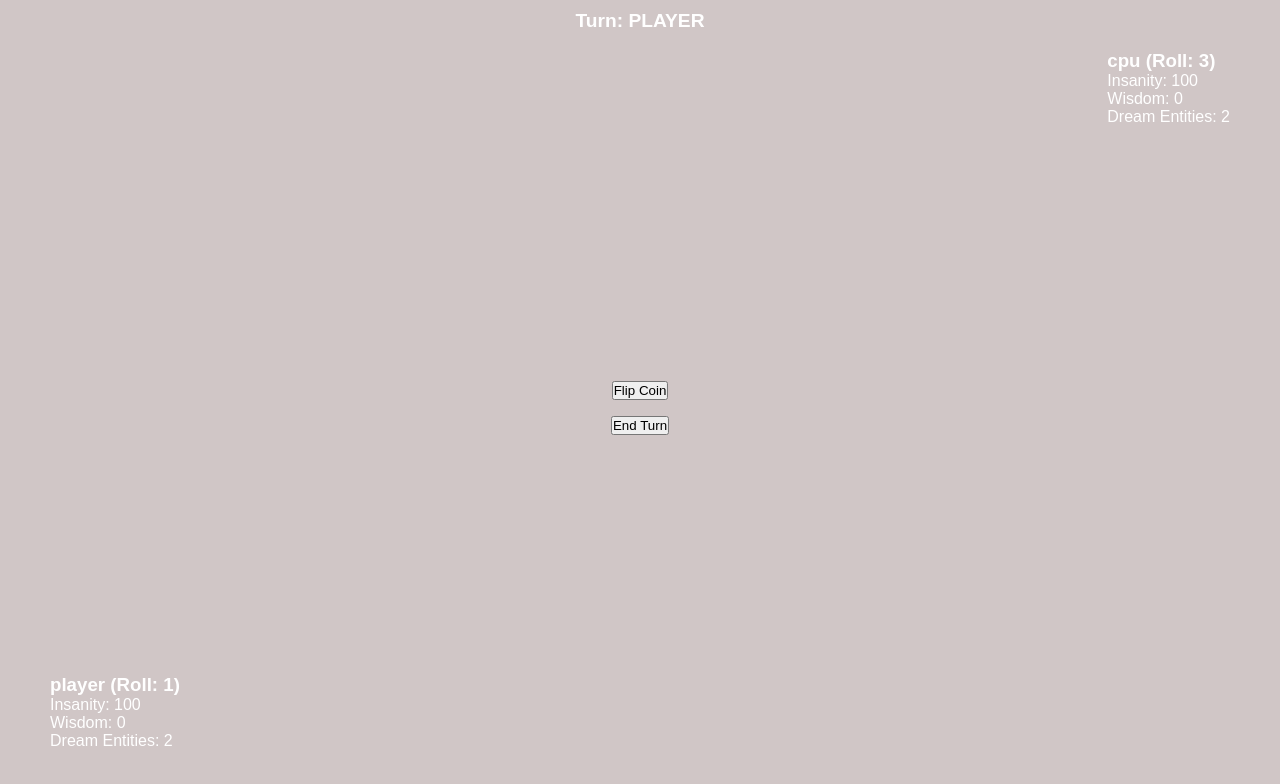
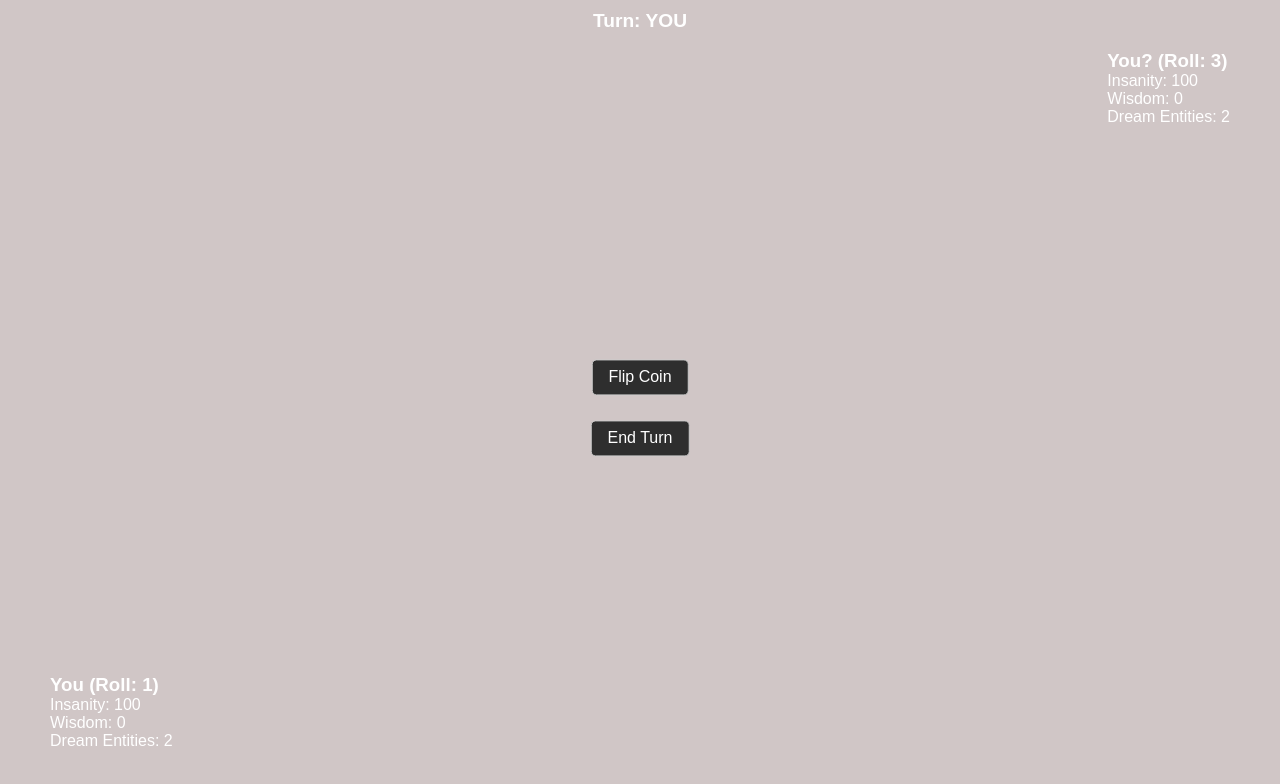
Before and after one commit to uly3/dream-game, a Next.js app in the folder frontend/: page /play/game in a window 1280 px wide. Shown: the top 784 px of the page. Built offline with nearby package versions, Linux system fonts and the light colour scheme.

Commit message:
Styling changes updates

```diff
--- a/frontend/src/app/globals.css
+++ b/frontend/src/app/globals.css
@@ -1,7 +1,7 @@
 :root {
-  --dreamBlack: #d0c6c6;
+  --dreamBlack: #1c1b1b;  /* darker than #d0c6c6 */
   --dreamWhite: #ffffff;
-  --dreamGreen: #1f3d1f;
+  --dreamGreen: #2f5f2f;
   --dreamGray: #2e2e2e;
   --dreamBrown: #4b3a29;
   --dreamRed: #7d1414;
--- a/frontend/src/app/play/PlayMenu.module.css
+++ b/frontend/src/app/play/PlayMenu.module.css
@@ -23,6 +23,7 @@
   .button {
     background-color: var(--dreamGray);
     color: var(--dreamWhite);
+    width: 200px;
     border: none;
     padding: 0.75rem 1.5rem;
     border-radius: 0.3rem;
--- a/frontend/src/app/play/game/GameBoard.module.css
+++ b/frontend/src/app/play/game/GameBoard.module.css
@@ -1,13 +1,58 @@
-.container {
-    display: flex;
-    flex-direction: column;
-    align-items: center;
-    padding: 1rem;
-    color: var(--dreamWhite);
-  }
+.gameContainer {
+  position: relative;
+  width: 100vw;
+  height: 100vh;
+  color: var(--dreamWhite);
+  background-color: #d0c6c6; /* your pinkish dream color */
+  overflow: hidden; /* in case you have floating elements */
+  padding: 1rem;
+}
 
-  .gameArea {
-    margin-top: 1rem;
-    border: 2px solid var(--dreamGreen);
-    /* This container holds the Pixi canvas. */
-  }
+.topBanner {
+  position: absolute;
+  top: 10px;
+  left: 50%;
+  transform: translateX(-50%);
+  font-size: 1.2rem;
+  font-weight: bold;
+}
+
+.playerInfo {
+  position: absolute;
+  bottom: 50px;
+  left: 50px;
+}
+
+.cpuInfo {
+  position: absolute;
+  top: 50px;
+  right: 50px;
+}
+
+.middleArea {
+  position: absolute;
+  top: 50%;
+  left: 50%;
+  transform: translate(-50%, -50%);
+  text-align: center;
+}
+
+/* Example of styling for your action buttons */
+.actionButton {
+  background-color: var(--dreamGray);
+  color: var(--dreamWhite);
+  border: 1px solid #ccc;
+  border-radius: 0.3rem;
+  padding: 0.5rem 1rem;
+  margin: 0.3rem;
+  cursor: pointer;
+  font-size: 1rem;
+  transition: background-color 0.3s ease;
+}
+.actionButton:hover {
+  background-color: var(--dreamGreen);
+}
+.actionButton:disabled {
+  opacity: 0.5;
+  cursor: not-allowed;
+}
--- a/frontend/src/app/play/game/page.tsx
+++ b/frontend/src/app/play/game/page.tsx
@@ -1,4 +1,3 @@
-// src/app/play/game/page.tsx
 "use client";
 import { useEffect } from "react";
 import { useRouter } from "next/navigation";
@@ -9,22 +8,24 @@ import SoundButton from "@/components/SoundButton";
 import { useBackgroundMusic } from "@/lib/soundManager";
 import CreepyMessages from "@/components/CreepyMessages";
 
-// Helper: Map Scout letters to full names.
+import styles from "./GameBoard.module.css";
+
+function getDisplayName(id: string) {
+  // "player" => "You"
+  // "cpu" => "You?"
+  return id === "player" ? "You" : "You?";
+}
+
+// Helper: Map Scout letters to full names (if needed)
 function scoutEntityNames(entities: string[]): string[] {
   return entities.map((e) => {
     switch (e) {
-      case "A":
-        return "Wisdom Eater";
-      case "B":
-        return "Scout";
-      case "C":
-        return "Gambler";
-      case "D":
-        return "Gift";
-      case "E":
-        return "Guillotine";
-      default:
-        return e;
+      case "A": return "Wisdom Eater";
+      case "B": return "Scout";
+      case "C": return "Gambler";
+      case "D": return "Gift";
+      case "E": return "Guillotine";
+      default:  return e;
     }
   });
 }
@@ -58,46 +59,35 @@ export default function GameBoardPage() {
     musicVolume,
   } = useGameStore();
 
-  // Play game loop music (the MusicProvider in layout should handle main menu music).
+  // Play the game loop music
   useBackgroundMusic("/Main_Game_Loop_Song.wav", true, musicVolume / 100);
 
+  // Initialize game on mount
   useEffect(() => {
     initGame();
   }, [initGame]);
 
-  // Redirect to menu when gameOver countdown finishes.
+  // If game over countdown hits 0 => go back to menu
   useEffect(() => {
     if (gameOver && gameOverCountdown === 0) {
       router.push("/menu");
     }
   }, [gameOver, gameOverCountdown, router]);
 
+  // Identify the current player
   const currentPlayer = players[currentPlayerIndex];
   const cpuPlayer = players.find((p) => p.id === "cpu");
   const playerObj = players.find((p) => p.id === "player");
 
-  // Minimal CPU logic.
+  // Minimal CPU logic
   useEffect(() => {
-    if (
-      currentPlayer.id === "cpu" &&
-      !currentPlayer.isEliminated &&
-      !gameOver
-    ) {
+    if (currentPlayer.id === "cpu" && !currentPlayer.isEliminated && !gameOver) {
       const cpuTimeout = setTimeout(() => {
-        if (
-          useGameStore.getState().players[
-            useGameStore.getState().currentPlayerIndex
-          ].id !== "cpu"
-        )
-          return;
+        // Double-check still CPU
+        if (useGameStore.getState().players[useGameStore.getState().currentPlayerIndex].id !== "cpu") return;
         flipCoin();
         const coinTimeout = setTimeout(() => {
-          if (
-            useGameStore.getState().players[
-              useGameStore.getState().currentPlayerIndex
-            ].id !== "cpu"
-          )
-            return;
+          if (useGameStore.getState().players[useGameStore.getState().currentPlayerIndex].id !== "cpu") return;
           if (useGameStore.getState().isPlayerAwake) {
             if (Math.random() < 0.5) {
               gainWisdom();
@@ -111,16 +101,15 @@ export default function GameBoardPage() {
     }
   }, [currentPlayerIndex, currentPlayer, gameOver, flipCoin, gainWisdom, nextTurn]);
 
-  // Game Over fade screen logic.
+  // If game is over => fade background
   if (gameOver) {
-    const fadeFactor = 1 - gameOverCountdown / 5; // 0 → 1 over 5s
+    const fadeFactor = 1 - gameOverCountdown / 5; // from 0 to 1 over 5s
     const startColor = { r: 208, g: 198, b: 198 }; // #d0c6c6
-    const endColor = fadeToBlack
-      ? { r: 0, g: 0, b: 0 }
-      : { r: 255, g: 255, b: 255 };
+    const endColor = fadeToBlack ? { r: 0, g: 0, b: 0 } : { r: 255, g: 255, b: 255 };
     const r = Math.round(startColor.r + (endColor.r - startColor.r) * fadeFactor);
     const g = Math.round(startColor.g + (endColor.g - startColor.g) * fadeFactor);
     const b = Math.round(startColor.b + (endColor.b - startColor.b) * fadeFactor);
+
     return (
       <div
         style={{
@@ -144,13 +133,15 @@ export default function GameBoardPage() {
     );
   }
 
+  // Show gambler dice result if needed
   function renderGamblerMessage() {
     if (gamblerRolling > 0) {
       return <p style={{ color: "lime" }}>Rolling dice... ({gamblerRolling}s)</p>;
     }
     if (gamblerResult !== null && gamblerShowResult > 0) {
-      const evenOdd =
-        gamblerResult % 2 === 0 ? "even => +2 wisdom" : "odd => -20 insanity";
+      const evenOdd = gamblerResult % 2 === 0
+        ? "even => +2 wisdom"
+        : "odd => -20 insanity";
       return (
         <p style={{ color: "lime" }}>
           You rolled {gamblerResult} ({evenOdd}) ({gamblerShowResult}s)
@@ -160,6 +151,7 @@ export default function GameBoardPage() {
     return null;
   }
 
+  // For the hallucination shadow effect
   function getShadowedCount(insanity: number): number {
     if (insanity < 40) return 3;
     if (insanity < 50) return 2;
@@ -189,107 +181,69 @@ export default function GameBoardPage() {
     );
   }
 
+  // If we can use wisdom
   const canUseWisdom =
-    currentPlayer.wisdom >= 5 &&
-    !hasTakenAction &&
-    isPlayerAwake &&
-    hasFlippedCoin;
+    currentPlayer.wisdom >= 5 && !hasTakenAction && isPlayerAwake && hasFlippedCoin;
 
-  // When Scout is used, convert letters to full names.
-  function scoutEntityNames(entities: string[]): string[] {
-    return entities.map((e) => {
-      switch (e) {
-        case "A":
-          return "Wisdom Eater";
-        case "B":
-          return "Scout";
-        case "C":
-          return "Gambler";
-        case "D":
-          return "Gift";
-        case "E":
-          return "Guillotine";
-        default:
-          return e;
+  // If Scout used, convert letters to full names
+  function renderScoutMessage() {
+    if (scoutEntities && scoutCountdown > 0) {
+      const names = scoutEntityNames(scoutEntities).join(", ");
+      return (
+        <p style={{ color: "yellow", margin: "1rem 0" }}>
+          Opponent’s Entities: {names} ({scoutCountdown}s)
+        </p>
+      );
     }
-    });
+    return null;
   }
 
   return (
-    <div
-      style={{
-        color: "white",
-        padding: "1rem",
-        position: "relative",
-        height: "100vh",
-        backgroundColor: "#d0c6c6",
-      }}
-    >
-      {/* Render creepy whispers overlay */}
+    <div className={styles.gameContainer}>
+      {/* The creepy whispers overlay */}
       <CreepyMessages />
-      {/* Top banner */}
-      <div
-        style={{
-          position: "absolute",
-          top: "10px",
-          left: "50%",
-          transform: "translateX(-50%)",
-          fontSize: "1.2rem",
-          fontWeight: "bold",
-        }}
-      >
-        Turn: {currentPlayer.id.toUpperCase()}
+
+      {/* Top banner: Turn info */}
+      <div className={styles.topBanner}>
+        Turn: {getDisplayName(currentPlayer.id).toUpperCase()}
       </div>
 
-      {/* CPU info: top-right */}
-      <div style={{ position: "absolute", top: "50px", right: "50px" }}>
-        <h3>cpu (Roll: {cpuPlayer?.roll})</h3>
+      {/* CPU info => "You?" => top-right */}
+      <div className={styles.cpuInfo}>
+        <h3>{getDisplayName("cpu")} (Roll: {cpuPlayer?.roll})</h3>
         <p>Insanity: {cpuPlayer?.insanity}</p>
         <p>Wisdom: {cpuPlayer?.wisdom}</p>
         <p>Dream Entities: {cpuPlayer ? cpuPlayer.dreamEntities.length : 0}</p>
       </div>
 
-      {/* Player info: bottom-left */}
-      <div style={{ position: "absolute", bottom: "50px", left: "50px" }}>
-        <h3>player (Roll: {playerObj?.roll})</h3>
+      {/* Player info => "You" => bottom-left */}
+      <div className={styles.playerInfo}>
+        <h3>{getDisplayName("player")} (Roll: {playerObj?.roll})</h3>
         <p>Insanity: {playerObj?.insanity}</p>
         <p>Wisdom: {playerObj?.wisdom}</p>
         <p>Dream Entities: {playerObj ? playerObj.dreamEntities.length : 0}</p>
       </div>
 
-      {/* Middle area */}
-      <div
-        style={{
-          position: "absolute",
-          top: "50%",
-          left: "50%",
-          transform: "translate(-50%, -50%)",
-          textAlign: "center",
-        }}
-      >
+      {/* Middle area for flipping coin, gambler, etc. */}
+      <div className={styles.middleArea}>
         {flipInProgress && <p>Flipping coin... ({flipCountdown}s)</p>}
         {hasFlippedCoin && (
           <p>{isPlayerAwake ? "You are AWAKE" : "You are ASLEEP"}</p>
         )}
 
-        {/* If Scout is used: show opponent's dream entities (full names) for 5s */}
-        {scoutEntities && scoutCountdown > 0 && (
-          <p style={{ color: "yellow", margin: "1rem 0" }}>
-            Opponent’s Entities:{" "}
-            {scoutEntityNames(scoutEntities).join(", ")} ({scoutCountdown}s)
-          </p>
-        )}
+        {/* Scout message if used */}
+        {renderScoutMessage()}
 
-        {/* If Gambler is used: show dice rolling/result */}
+        {/* Gambler dice message if used */}
         {renderGamblerMessage()}
 
         {/* Player’s turn controls */}
-        {currentPlayer.id === "player" &&
-          !flipInProgress &&
-          !currentPlayer.isEliminated && (
+        {currentPlayer.id === "player" && !flipInProgress && !currentPlayer.isEliminated && (
           <div style={{ marginTop: "1rem" }}>
+            {/* If we haven't flipped coin yet */}
             {!hasFlippedCoin && (
               <SoundButton
+                className={styles.actionButton}
                 onClick={() => flipCoin()}
                 hoverSoundSrc="/Piano_Hover_Effect.wav"
                 clickSoundSrc="/Piano_Select_Effect.wav"
@@ -297,23 +251,22 @@ export default function GameBoardPage() {
                 Flip Coin
               </SoundButton>
             )}
+
+            {/* If awake + not taken action + coin is flipped */}
             {isPlayerAwake && !hasTakenAction && hasFlippedCoin && (
               <>
-                  <div
-                    style={{
-                      display: "flex",
-                      gap: "1rem",
-                      justifyContent: "center",
-                    }}
-                  >
+                <div style={{ display: "flex", gap: "1rem", justifyContent: "center" }}>
                   <SoundButton
+                    className={styles.actionButton}
                     onClick={() => gainWisdom()}
                     hoverSoundSrc="/Piano_Hover_Effect.wav"
                     clickSoundSrc="/Piano_Select_Effect.wav"
                   >
                     Gain Wisdom
                   </SoundButton>
+
                   <SoundButton
+                    className={styles.actionButton}
                     onClick={() => useWisdom()}
                     disabled={!canUseWisdom}
                     hoverSoundSrc="/Piano_Hover_Effect.wav"
@@ -321,7 +274,9 @@ export default function GameBoardPage() {
                   >
                     Use Wisdom
                   </SoundButton>
+
                   <SoundButton
+                    className={styles.actionButton}
                     onClick={() => nextTurn()}
                     hoverSoundSrc="/Piano_Hover_Effect.wav"
                     clickSoundSrc="/Piano_Select_Effect.wav"
@@ -329,14 +284,8 @@ export default function GameBoardPage() {
                     End Turn
                   </SoundButton>
                 </div>
-                  <div
-                    style={{
-                      display: "flex",
-                      gap: "2rem",
-                      marginTop: "1rem",
-                      justifyContent: "center",
-                    }}
-                  >
+
+                <div style={{ display: "flex", gap: "2rem", marginTop: "1rem", justifyContent: "center" }}>
                   <div>
                     <p>Select a card to duel:</p>
                     {renderNumberCards()}
@@ -348,9 +297,12 @@ export default function GameBoardPage() {
                 </div>
               </>
             )}
+
+            {/* If the player is asleep or has already taken an action, show End Turn only */}
             {(hasTakenAction || !isPlayerAwake) && (
               <div style={{ marginTop: "1rem" }}>
                 <SoundButton
+                  className={styles.actionButton}
                   onClick={() => nextTurn()}
                   hoverSoundSrc="/Piano_Hover_Effect.wav"
                   clickSoundSrc="/Piano_Select_Effect.wav"
--- a/frontend/src/app/play/page.tsx
+++ b/frontend/src/app/play/page.tsx
@@ -16,13 +16,13 @@ export default function PlayMenuPage() {
         {/* 1v1 Multiplayer */}
         <p>Coming Soon!</p>
         <Link href="/play/game?mode=1v1">
-          <button className={styles.button}>1 vs 1</button>
+          <button disabled={true} className={styles.button}>1 vs 1</button>
         </Link>
 
         {/* 1v1v1v1 Free-for-All */}
         <p>Coming Soon!</p>
         <Link href="/play/game?mode=ffa">
-          <button className={styles.button}>1 vs 1 vs 1 vs 1</button>
+          <button disabled={true} className={styles.button}>1 vs 1 vs 1 vs 1</button>
         </Link>
 
         {/* Back button to go back to the main menu */}
```
Also changed, not shown: frontend/src/app/menu/MainMenu.module.css (+25 -6 lines), frontend/src/app/menu/page.tsx (+5 -3 lines). Lines whose indentation alone changed are shown as unchanged.
